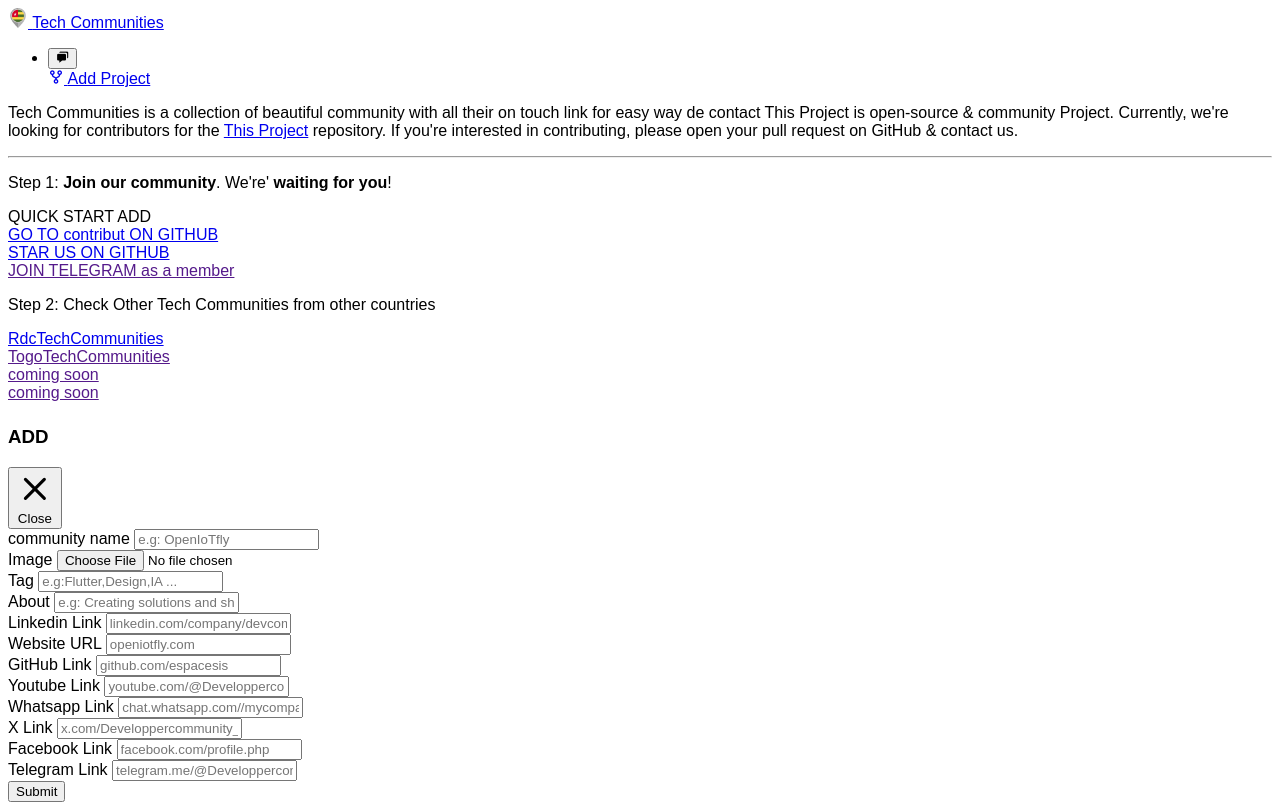
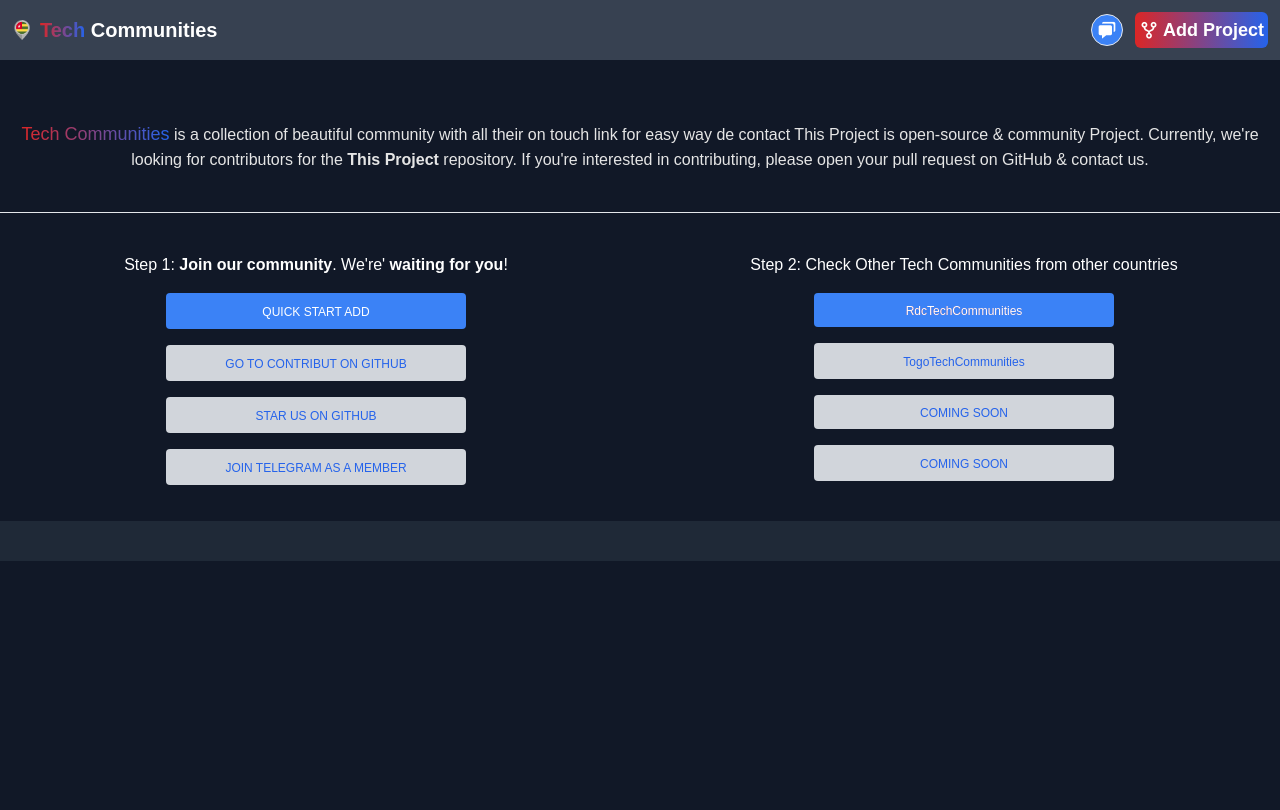
Before and after one commit to Elprof44/Togo-Tech-Communities, a Flask app: template templates/compo.html in a window 1280 px wide. After the commit the page ends 561 px from the top, so only its background shows below. Run offline with Flask 3, Linux system fonts and the light colour scheme; the template is opened without the code that fills it, so the values that code supplies are empty; some libraries are stand-ins or nearby versions.

Commit message:
Update compo.html

```diff
--- a/templates/compo.html
+++ b/templates/compo.html
@@ -6,8 +6,8 @@
   <meta name="viewport" content="width=device-width, initial-scale=1.0">
   <link rel="stylesheet" href="static/assets/css/style.css">
   <link rel="stylesheet" href="static/assets/css/boxicons.min.css">
-  <link rel="stylesheet" href="static/assets/css/Tailwind.min.css">
   <link rel="shortcut icon" href="static/assets/fonts/icono.png" type="image/x-icon">
+  <script src="https://cdn.tailwindcss.com/3.3.0"></script>
   <title>Togo Tech Communities</title>
 </head>
 
```
